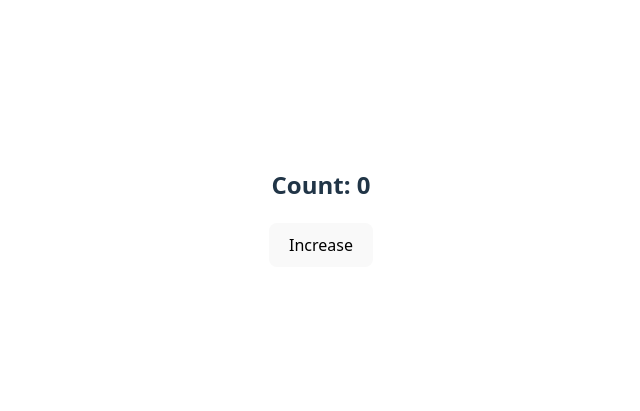
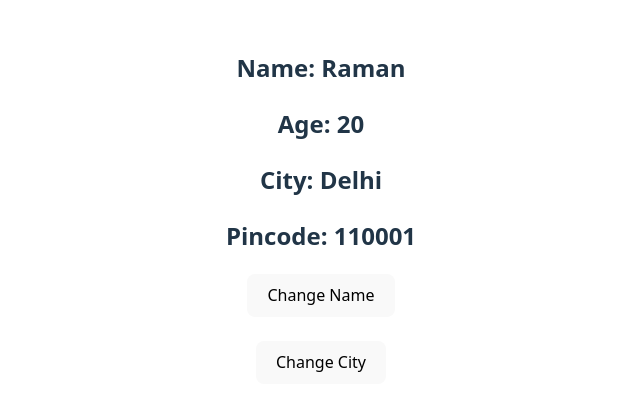
Before and after one commit to Suman0703/React-playground, a React (Vite) app in the folder 22_hooks2/: page / in a window 1280 px wide. Shown: the part 193-604 px from the top of the page, without its empty margins (319-959 px from the left). Built offline with nearby package versions, Linux system fonts and the light colour scheme.

Commit message:
Added nested object state and implemented city update using spread operator

```diff
--- a/22_hooks2/src/App.jsx
+++ b/22_hooks2/src/App.jsx
@@ -4,6 +4,7 @@ import Child from './Child';
 import Hook from '../../4_props_passing_2/src/Useform';
 import Transition from './UseTransition';
 import Derived from './DerivedState';
+import Update from './ObjectUpdate';
 
 
 //useRef HOOK in React
@@ -133,7 +134,7 @@ import Derived from './DerivedState';
 
 // export default App;
 
-
+// Used for UseformStatus, UseTransition and derivedSates
 // function App() {
 
 
@@ -149,14 +150,28 @@ import Derived from './DerivedState';
 // export default App;
 
 
+//lifting Up State
+// function App() {
+//   const [count, setCount] = useState(0);
 
+//   return (
+//     <div>
+//       <h2>Count: {count}</h2>
+//       <Child setCount={setCount} />
+//     </div>
+//   );
+// }
+
+// export default App;
+
+
+//
 function App() {
-  const [count, setCount] = useState(0);
+
 
   return (
     <div>
-      <h2>Count: {count}</h2>
-      <Child setCount={setCount} />
+      < Update />
     </div>
   );
 }
--- /dev/null
+++ b/22_hooks2/src/ObjectUpdate.jsx
@@ -0,0 +1,50 @@
+import { useState } from "react";
+
+function Update() {
+  const [user, setUser] = useState({
+    name: "Raman",
+    age: 20,
+    address: {
+      city: "Delhi",
+      pincode: 110001
+    }
+  });
+
+  const updateName = () => {
+    setUser(prevUser => ({
+      ...prevUser,
+      name: "Suman"
+    }));
+  };
+
+  const updateCity = () => {
+    setUser(prevUser => ({
+      ...prevUser,               // copy top level
+      address: {
+        ...prevUser.address,     // copy nested object
+        city: "Mumbai"           // update only city
+      }
+    }));
+  };
+
+  return (
+    <div>
+      <h2>Name: {user.name}</h2>
+      <h2>Age: {user.age}</h2>
+      <h2>City: {user.address.city}</h2>
+      <h2>Pincode: {user.address.pincode}</h2>
+
+      <button onClick={updateName}>
+        Change Name
+      </button>
+
+      <br /><br />
+
+      <button onClick={updateCity}>
+        Change City
+      </button>
+    </div>
+  );
+}
+
+export default Update;
```
